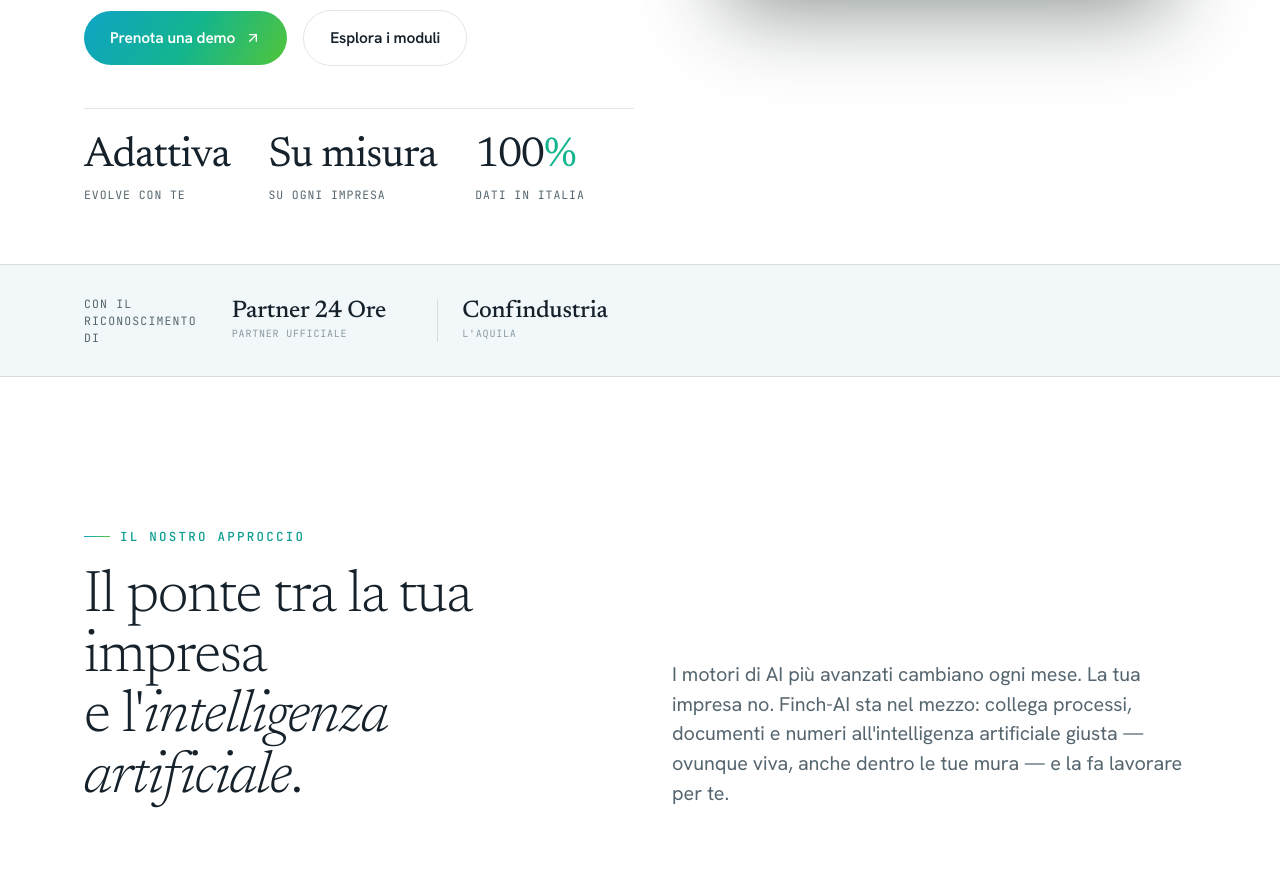
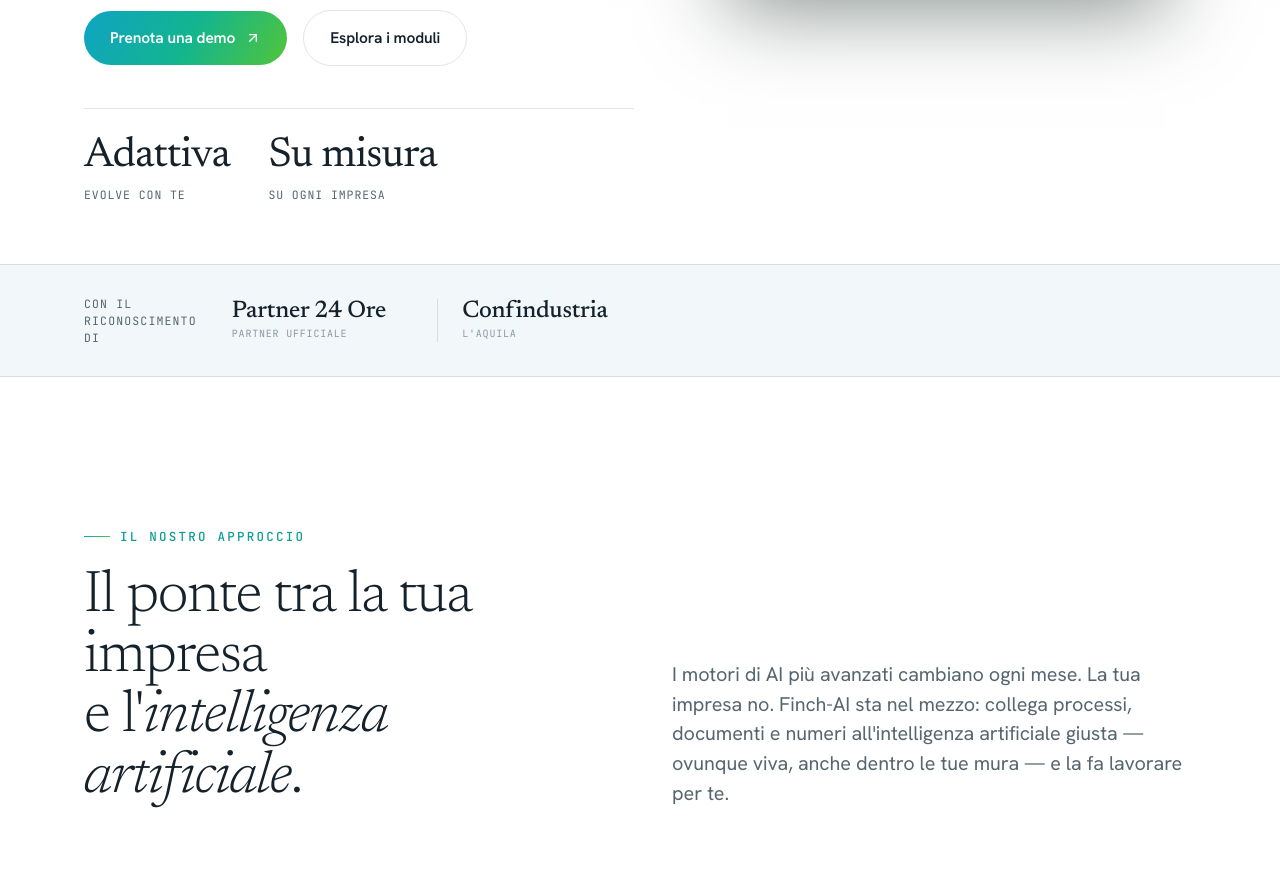
Before and after one commit to lucafinucci/SITO-DEFINITIVO, a React (Vite) app: page / in a window 1280 px wide. Shown: the part 860-1744 px from the top of the page. Built offline with nearby package versions, Linux system fonts and the light colour scheme; no server answers.

Commit message:
rimosso 100 dati in italia

```diff
--- a/src/i18n/locales/en/home.json
+++ b/src/i18n/locales/en/home.json
@@ -15,7 +15,6 @@
     "stat1l": "Evolves with you",
     "stat2n": "Tailored",
     "stat2l": "To every business",
-    "stat3l": "Data kept in Italy",
     "flowTitle": "How Finch works",
     "flowBadge": "Adaptive AI",
     "flowStage1": "01 · Your sources",
--- a/src/i18n/locales/it/home.json
+++ b/src/i18n/locales/it/home.json
@@ -15,7 +15,6 @@
     "stat1l": "Evolve con te",
     "stat2n": "Su misura",
     "stat2l": "Su ogni impresa",
-    "stat3l": "Dati in Italia",
     "flowTitle": "Come lavora Finch",
     "flowBadge": "AI adattiva",
     "flowStage1": "01 · Le tue fonti",
--- a/src/pages/Home.jsx
+++ b/src/pages/Home.jsx
@@ -100,7 +100,6 @@ export default function Home() {
               <div className="hero-stats reveal d4">
                 <div className="hero-stat"><div className="n">{t("hero.stat1n")}</div><div className="l">{t("hero.stat1l")}</div></div>
                 <div className="hero-stat"><div className="n">{t("hero.stat2n")}</div><div className="l">{t("hero.stat2l")}</div></div>
-                <div className="hero-stat"><div className="n">100<span>%</span></div><div className="l">{t("hero.stat3l")}</div></div>
               </div>
             </div>
 
```
Also changed, not shown: .claude/settings.local.json.
